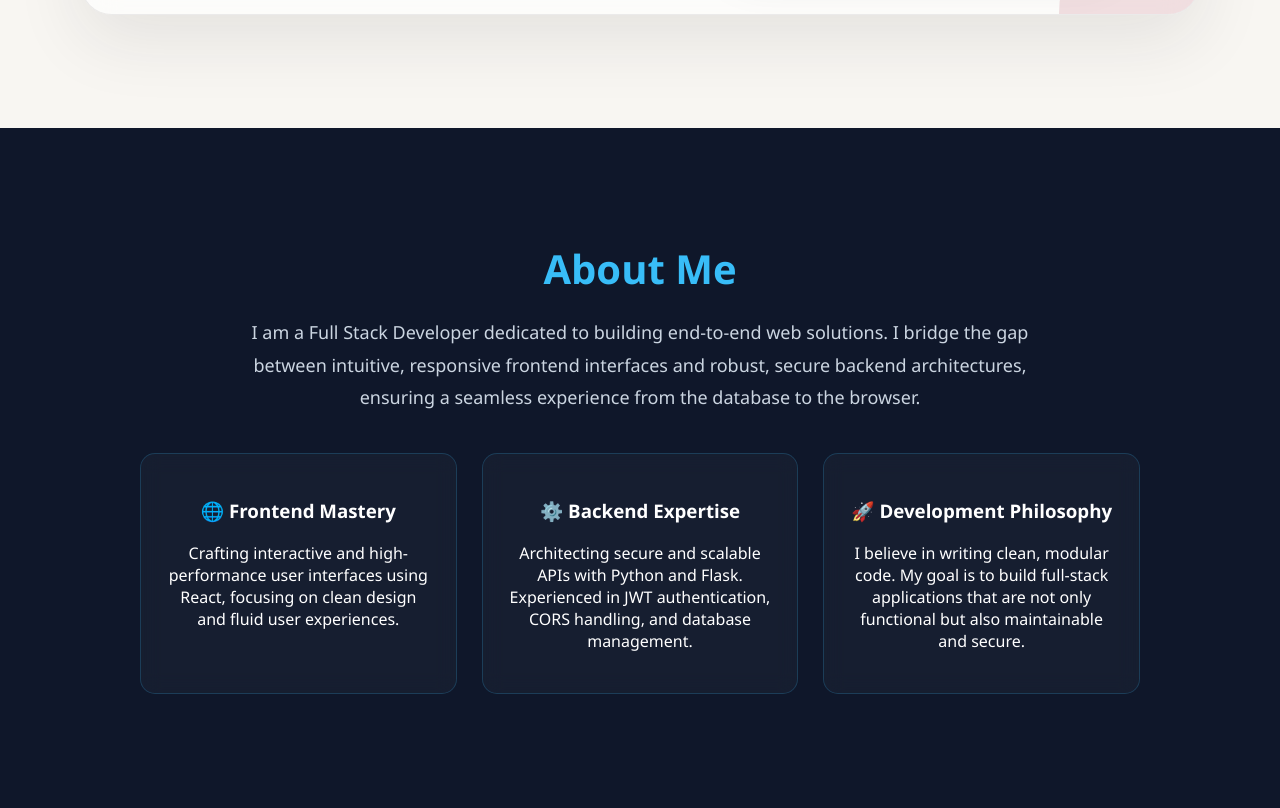
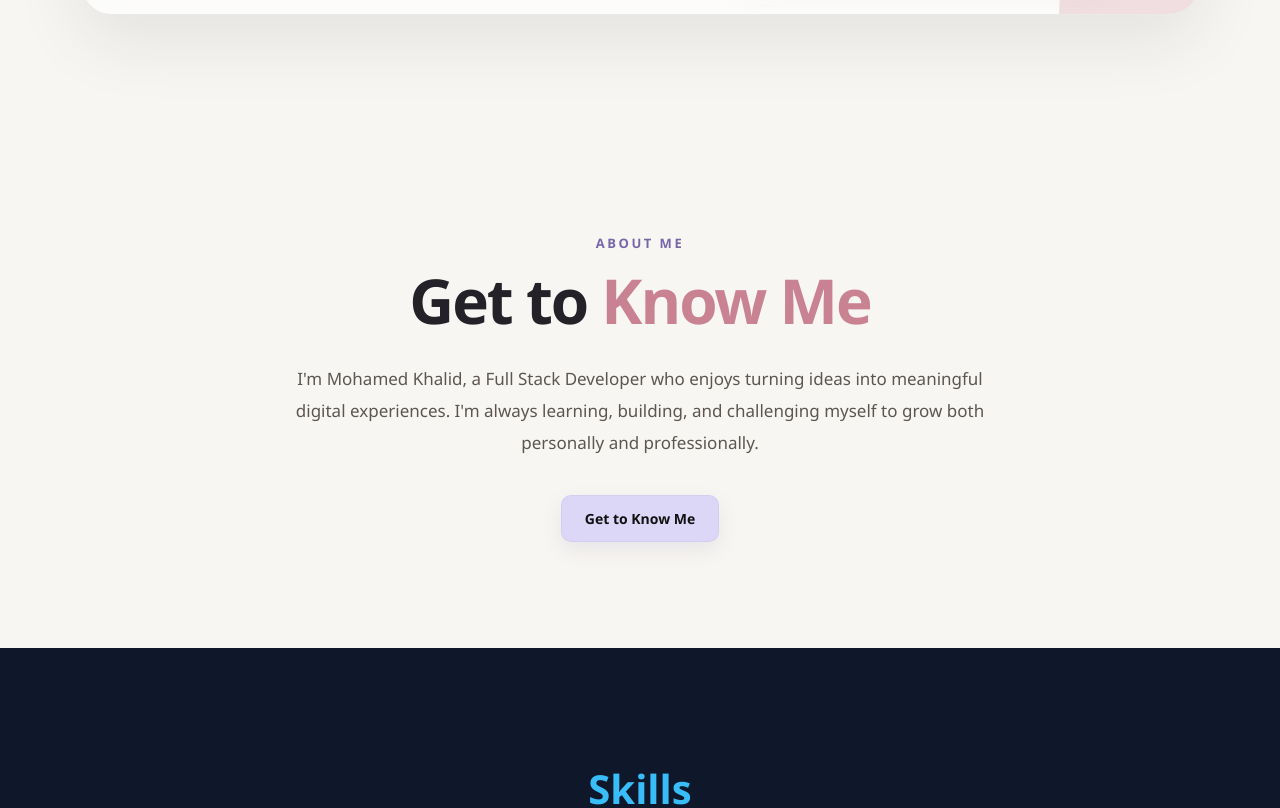
Before and after one commit to khalidmuhamadmuhamad80-arch/portfolio-frontend, a React app: page / in a window 1280 px wide. Shown: the part 672-1480 px from the top of the page. Built offline with nearby package versions, Linux system fonts and the light colour scheme; no server answers; the HTML template or start-up script is replaced by a standard one.

Commit message:
Generate unique service slugs automatically

```diff
--- /dev/null
+++ b/src/components/About.css
@@ -0,0 +1,215 @@
+/* =========================================
+   ABOUT SECTION
+========================================= */
+
+.about {
+  width: 100%;
+  min-height: 65vh;
+
+  display: flex;
+  align-items: center;
+  justify-content: center;
+
+  padding: 100px 5%;
+
+  box-sizing: border-box;
+
+  background: #f8f6f2;
+}
+
+
+/* =========================================
+   CONTAINER
+========================================= */
+
+.about-container {
+  width: min(850px, 100%);
+
+  display: flex;
+  flex-direction: column;
+
+  align-items: center;
+
+  text-align: center;
+}
+
+
+/* =========================================
+   SECTION LABEL
+========================================= */
+
+.about-label {
+  margin: 0 0 14px;
+
+  color: #7667a8;
+
+  font-size: 13px;
+
+  font-weight: 800;
+
+  letter-spacing: 2.5px;
+
+  text-transform: uppercase;
+}
+
+
+/* =========================================
+   TITLE
+========================================= */
+
+.about-title {
+  margin: 0;
+
+  color: #242228;
+
+  font-size: clamp(38px, 5vw, 62px);
+
+  line-height: 1.1;
+
+  font-weight: 800;
+
+  letter-spacing: -2px;
+}
+
+
+.about-title span {
+  color: #c98291;
+}
+
+
+/* =========================================
+   DESCRIPTION
+========================================= */
+
+.about-description {
+  width: min(700px, 100%);
+
+  margin: 28px auto 0;
+
+  color: #5c5650;
+
+  font-size: 17px;
+
+  line-height: 1.9;
+
+  font-weight: 500;
+}
+
+
+/* =========================================
+   BUTTON
+========================================= */
+
+.about-button {
+  display: inline-flex;
+
+  align-items: center;
+  justify-content: center;
+
+  margin-top: 35px;
+
+  min-width: 155px;
+
+  padding: 13px 23px;
+
+  box-sizing: border-box;
+
+  border-radius: 10px;
+
+  background: #dcd6f7;
+
+  color: #111111;
+
+  text-decoration: none;
+
+  font-size: 14px;
+
+  font-weight: 800;
+
+  border: 1px solid rgba(118, 103, 168, 0.08);
+
+  box-shadow:
+    0 8px 20px rgba(118, 103, 168, 0.12);
+
+  transition:
+    background 0.25s ease,
+    color 0.25s ease,
+    transform 0.25s ease,
+    box-shadow 0.25s ease;
+}
+
+
+/* =========================================
+   BUTTON HOVER
+========================================= */
+
+.about-button:hover {
+  background: #f28c5b;
+
+  color: #ffffff;
+
+  transform: translateY(-2px);
+
+  box-shadow:
+    0 12px 25px rgba(242, 140, 91, 0.22);
+}
+
+
+/* =========================================
+   TABLET
+========================================= */
+
+@media (max-width: 800px) {
+
+  .about {
+    min-height: auto;
+
+    padding: 85px 5%;
+  }
+
+  .about-description {
+    font-size: 16px;
+
+    line-height: 1.8;
+  }
+}
+
+
+/* =========================================
+   MOBILE
+========================================= */
+
+@media (max-width: 500px) {
+
+  .about {
+    padding: 70px 6%;
+  }
+
+  .about-label {
+    font-size: 12px;
+
+    letter-spacing: 2px;
+  }
+
+  .about-title {
+    font-size: 40px;
+
+    letter-spacing: -1.5px;
+  }
+
+  .about-description {
+    margin-top: 22px;
+
+    font-size: 15px;
+
+    line-height: 1.75;
+  }
+
+  .about-button {
+    width: 100%;
+
+    max-width: 240px;
+
+    margin-top: 28px;
+  }
+}
--- a/src/components/About.jsx
+++ b/src/components/About.jsx
@@ -1,69 +1,39 @@
 import { motion } from "framer-motion";
+import "./About.css";
 
 function About() {
   return (
-    <section style={styles.section} id="about">
+    <section className="about" id="about">
       <motion.div
-        style={styles.container}
-        initial={{ opacity: 0, y: 40 }}
+        className="about-container"
+        initial={{ opacity: 0, y: 35 }}
         whileInView={{ opacity: 1, y: 0 }}
         viewport={{ once: true }}
-        transition={{ duration: 0.7 }}
+        transition={{ duration: 0.7, ease: "easeOut" }}
       >
-        <h2 style={styles.title}>About Me</h2>
+        <p className="about-label">ABOUT ME</p>
 
-        <p style={styles.text}>
-          I am a Full Stack Developer dedicated to building end-to-end web
-          solutions. I bridge the gap between intuitive, responsive frontend
-          interfaces and robust, secure backend architectures, ensuring a
-          seamless experience from the database to the browser.
+        <h2 className="about-title">
+          Get to <span>Know Me</span>
+        </h2>
+
+        <p className="about-description">
+          I'm Mohamed Khalid, a Full Stack Developer who enjoys turning ideas
+          into meaningful digital experiences. I'm always learning, building,
+          and challenging myself to grow both personally and professionally.
         </p>
 
-        <div style={styles.grid}>
-          <div style={styles.card}>
-            <h3>🌐 Frontend Mastery</h3>
-            <p>
-              Crafting interactive and high-performance user interfaces using
-              React, focusing on clean design and fluid user experiences.
-            </p>
-          </div>
-
-          <div style={styles.card}>
-            <h3>⚙️ Backend Expertise</h3>
-            <p>
-              Architecting secure and scalable APIs with Python and Flask.
-              Experienced in JWT authentication, CORS handling, and database management.
-            </p>
-          </div>
-
-          <div style={styles.card}>
-            <h3>🚀 Development Philosophy</h3>
-            <p>
-              I believe in writing clean, modular code. My goal is to build
-              full-stack applications that are not only functional but also
-              maintainable and secure.
-            </p>
-          </div>
-        </div>
+        <motion.a
+          href="#social-media"
+          className="about-button"
+          whileHover={{ scale: 1.04 }}
+          whileTap={{ scale: 0.98 }}
+        >
+          Get to Know Me
+        </motion.a>
       </motion.div>
     </section>
   );
 }
 
-const styles = {
-  section: { padding: "80px 20px", display: "flex", justifyContent: "center" },
-  container: { maxWidth: "1000px", textAlign: "center" },
-  title: { fontSize: "40px", marginBottom: "20px", color: "#38bdf8" },
-  text: { fontSize: "18px", color: "#cbd5e1", lineHeight: "1.8", marginBottom: "40px", maxWidth: "800px", margin: "0 auto 40px auto" },
-  grid: { display: "grid", gridTemplateColumns: "repeat(auto-fit, minmax(280px, 1fr))", gap: "25px" },
-  card: {
-    background: "rgba(255,255,255,0.03)",
-    border: "1px solid rgba(56, 189, 248, 0.2)",
-    borderRadius: "15px",
-    padding: "25px",
-    backdropFilter: "blur(10px)",
-    transition: "transform 0.3s ease, border 0.3s ease",
-  },
-};
-
 export default About;
```
